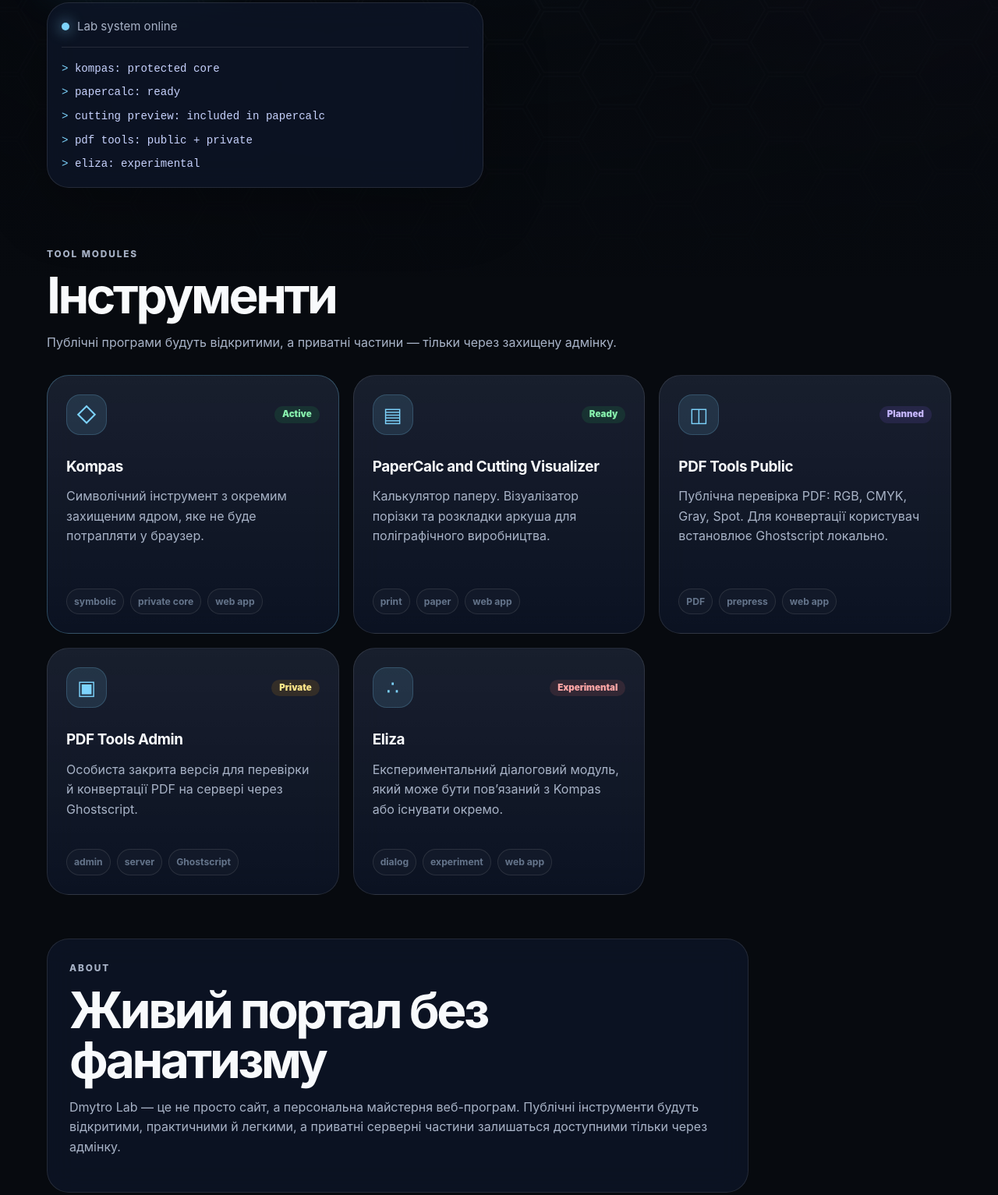
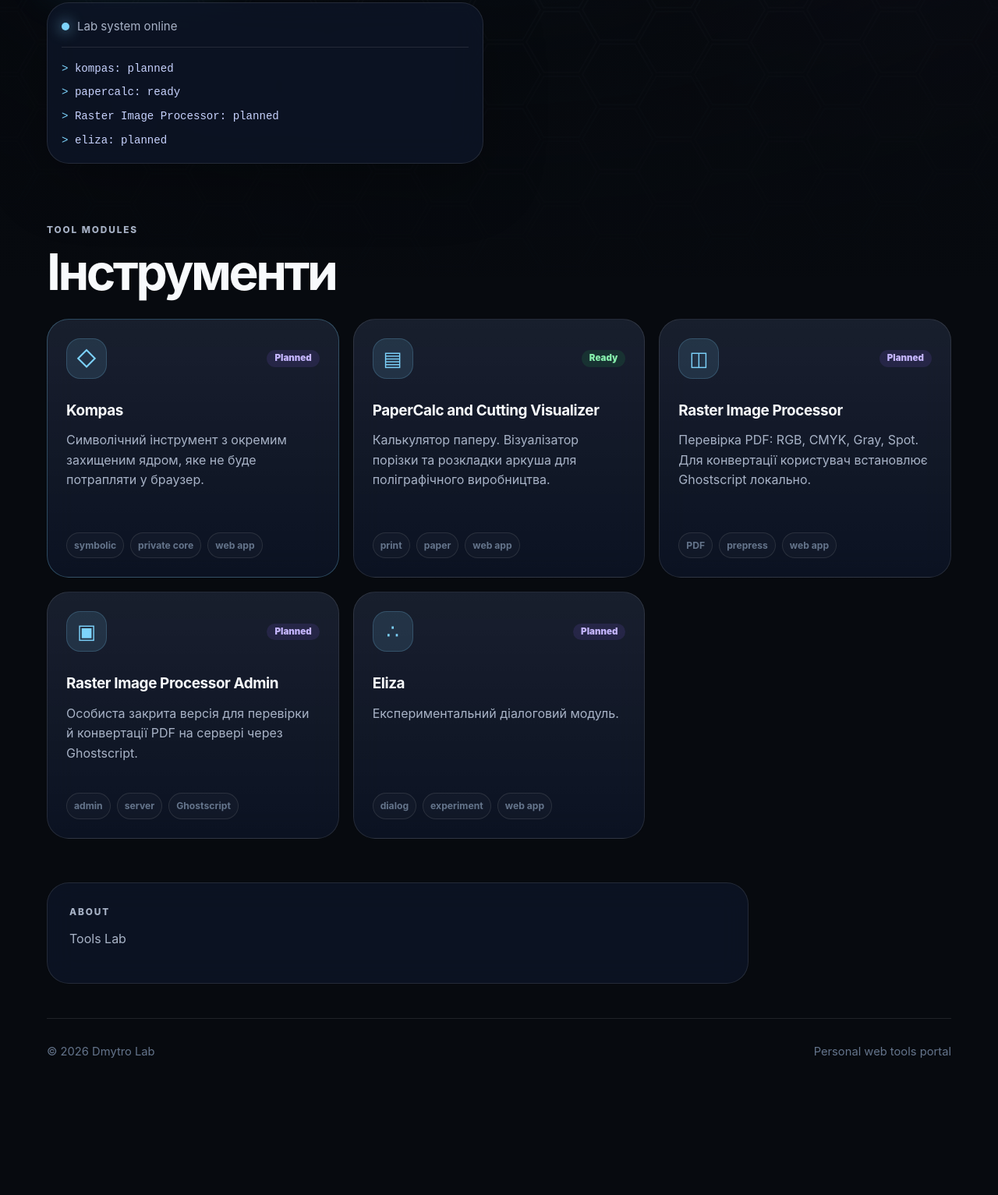
Before and after one commit to dmytromitrukhin/dmytro-lab, a website built with Vite: page index.html in a window 1280 px wide. Shown: the part 445-1978 px from the top of the page at 78% size. After the commit the page ends 1837 px from the top, so only its background shows below. Built offline with nearby package versions, Linux system fonts and the light colour scheme.

Commit message:
fix content

```diff
--- a/index.html
+++ b/index.html
@@ -30,6 +30,7 @@
     </nav>
   </header>
 <!--
+  git status
   git add .
   git commit -m "Опис зміни"
   git push-->
@@ -58,11 +59,10 @@
         </div>
 
         <div class="system-lines">
-          <p><span>&gt;</span> kompas: protected core</p>
+          <p><span>&gt;</span> kompas: planned</p>
           <p><span>&gt;</span> papercalc: ready</p>
-          <p><span>&gt;</span> cutting preview: included in papercalc</p>
-          <p><span>&gt;</span> pdf tools: public + private</p>
-          <p><span>&gt;</span> eliza: experimental</p>
+          <p><span>&gt;</span> Raster Image Processor: planned</p>
+          <p><span>&gt;</span> eliza: planned</p>
         </div>
       </div>
     </section>
@@ -71,17 +71,18 @@
       <div class="section-heading">
         <p class="eyebrow">Tool Modules</p>
         <h2>Інструменти</h2>
-        <p>
+        <!--<p>
           Публічні програми будуть відкритими, а приватні частини —
           тільки через захищену адмінку.
-        </p>
+        </p>-->
       </div>
 
       <div class="tools-grid">
         <article class="tool-card tool-card-primary">
           <div class="tool-card-top">
             <span class="tool-icon">◇</span>
-            <span class="tool-status active">Active</span>
+            <!--<span class="tool-status active">Active</span>-->
+            <span class="tool-status planned">Planned</span>
           </div>
 
           <h3>Kompas</h3>
@@ -129,10 +130,10 @@
             <span class="tool-status planned">Planned</span>
           </div>
 
-          <h3>PDF Tools Public</h3>
+          <h3>Raster Image Processor</h3>
 
           <p>
-            Публічна перевірка PDF: RGB, CMYK, Gray, Spot. Для конвертації
+            Перевірка PDF: RGB, CMYK, Gray, Spot. Для конвертації
             користувач встановлює Ghostscript локально.
           </p>
 
@@ -146,10 +147,11 @@
         <article class="tool-card">
           <div class="tool-card-top">
             <span class="tool-icon">▣</span>
-            <span class="tool-status private">Private</span>
+            <!--<span class="tool-status private">Private</span>-->
+            <span class="tool-status planned">Planned</span>
           </div>
 
-          <h3>PDF Tools Admin</h3>
+          <h3>Raster Image Processor Admin</h3>
 
           <p>
             Особиста закрита версія для перевірки й конвертації PDF на
@@ -186,14 +188,14 @@
         <article class="tool-card">
           <div class="tool-card-top">
             <span class="tool-icon">∴</span>
-            <span class="tool-status experimental">Experimental</span>
+            <!--<span class="tool-status experimental">Experimental</span>-->
+            <span class="tool-status planned">Planned</span>
           </div>
 
           <h3>Eliza</h3>
 
           <p>
-            Експериментальний діалоговий модуль, який може бути пов’язаний
-            з Kompas або існувати окремо.
+            Експериментальний діалоговий модуль.
           </p>
 
           <div class="tag-list">
@@ -208,12 +210,10 @@
     <section id="about" class="section about-section">
       <p class="eyebrow">About</p>
 
-      <h2>Живий портал без фанатизму</h2>
+      <!--<h2>Живий портал без фанатизму</h2>-->
 
       <p>
-        Dmytro Lab — це не просто сайт, а персональна майстерня веб-програм.
-        Публічні інструменти будуть відкритими, практичними й легкими, а
-        приватні серверні частини залишаться доступними тільки через адмінку.
+        Tools Lab
       </p>
     </section>
   </main>
```
